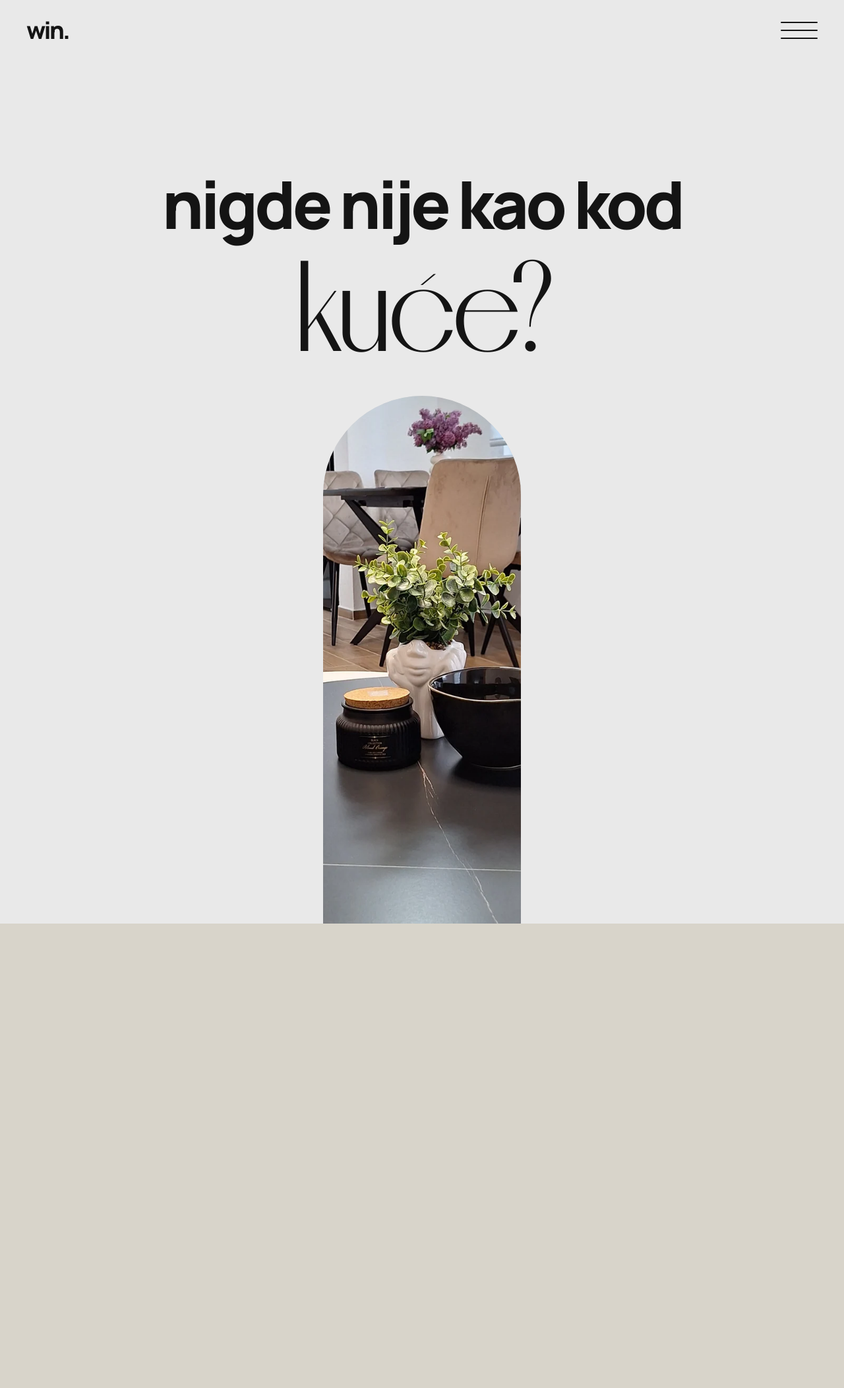
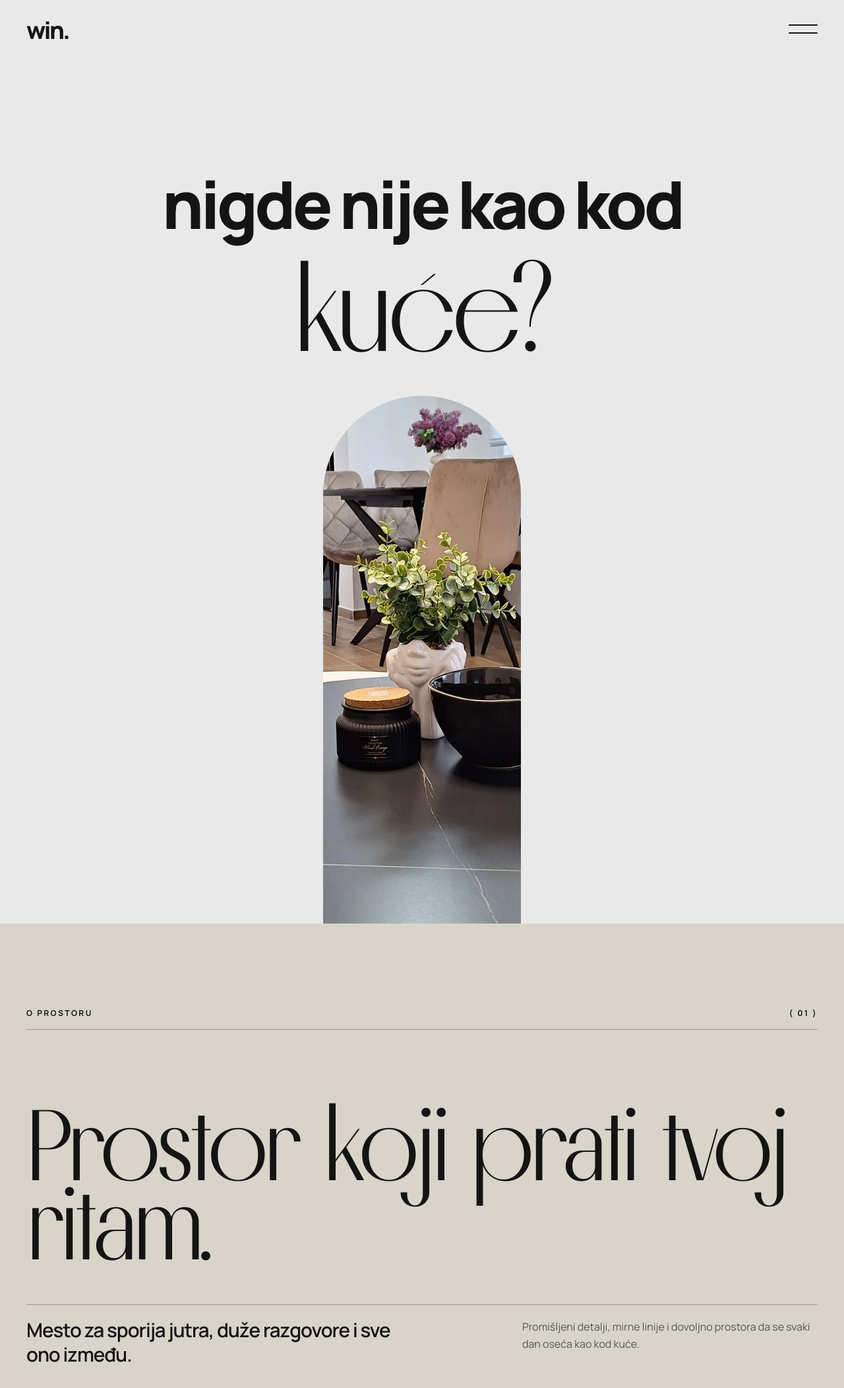
Before and after one commit to Ilija-hash/win, a React (Vite) app: page / in a window 1280 px wide. Shown: the top 2104 px of the page at 66% size. Built offline with nearby package versions, Linux system fonts and the light colour scheme.

Commit message:
refining

```diff
--- a/src/App.jsx
+++ b/src/App.jsx
@@ -132,16 +132,19 @@ function Cursor() {
       if (event.target.closest("a, button")) cursor.classList.add("is-hovering");
     };
     const onOut = (event) => {
-      if (event.target.closest("a, button")) cursor.classList.remove("is-hovering");
+      const target = event.target.closest("a, button");
+      // pointerout okida i pri prelasku na dete elementa - to nije napuštanje
+      if (target && !target.contains(event.relatedTarget)) cursor.classList.remove("is-hovering");
     };
 
     window.addEventListener("mousemove", onMove);
     document.documentElement.addEventListener("mouseleave", onLeave);
     document.documentElement.addEventListener("mouseenter", onEnter);
+    window.addEventListener("blur", onLeave);
     window.addEventListener("mousedown", onDown);
     window.addEventListener("mouseup", onUp);
-    document.addEventListener("mouseover", onOver);
-    document.addEventListener("mouseout", onOut);
+    document.addEventListener("pointerover", onOver);
+    document.addEventListener("pointerout", onOut);
     frame = requestAnimationFrame(render);
 
     return () => {
@@ -150,10 +153,11 @@ function Cursor() {
       window.removeEventListener("mousemove", onMove);
       document.documentElement.removeEventListener("mouseleave", onLeave);
       document.documentElement.removeEventListener("mouseenter", onEnter);
+      window.removeEventListener("blur", onLeave);
       window.removeEventListener("mousedown", onDown);
       window.removeEventListener("mouseup", onUp);
-      document.removeEventListener("mouseover", onOver);
-      document.removeEventListener("mouseout", onOut);
+      document.removeEventListener("pointerover", onOver);
+      document.removeEventListener("pointerout", onOut);
     };
   }, []);
 
@@ -192,13 +196,12 @@ function Header({ menuOpen, setMenuOpen }) {
       </a>
       <button
         type="button"
-        className={`menu-button relative h-7 w-11 sm:h-9 sm:w-14 ${menuOpen ? "is-open" : ""}`}
+        className={`menu-button relative h-6 w-9 sm:h-8 sm:w-11 ${menuOpen ? "is-open" : ""}`}
         aria-label={menuOpen ? "Zatvori meni" : "Otvori meni"}
         aria-expanded={menuOpen}
         aria-controls="brand-menu"
         onClick={() => setMenuOpen((open) => !open)}
       >
-        <span />
         <span />
         <span />
       </button>
@@ -209,15 +212,19 @@ function Header({ menuOpen, setMenuOpen }) {
 function BrandMenu({ open, onClose }) {
   const panelRef = useRef(null);
   const brandRef = useRef(null);
+  const hasOpened = useRef(false);
 
   useEffect(() => {
     const panel = panelRef.current;
     const brand = brandRef.current;
     const reduceMotion = window.matchMedia("(prefers-reduced-motion: reduce)").matches;
+    const themeColor = document.querySelector('meta[name="theme-color"]');
     const timeline = gsap.timeline();
 
     if (open) {
+      hasOpened.current = true;
       document.body.classList.add("menu-open");
+      if (themeColor) themeColor.content = "#101010";
       timeline.set(panel, { visibility: "visible" });
       timeline.fromTo(
         panel,
@@ -240,8 +247,10 @@ function BrandMenu({ open, onClose }) {
         },
         reduceMotion ? 0 : "-=0.25",
       );
+      timeline.call(() => brand.focus());
     } else {
       document.body.classList.remove("menu-open");
+      if (themeColor) themeColor.content = "#e9e9e9";
       timeline.to(brand, {
         yPercent: -80,
         opacity: 0,
@@ -255,6 +264,7 @@ function BrandMenu({ open, onClose }) {
         ease: "expo.inOut",
         onComplete: () => gsap.set(panel, { visibility: "hidden" }),
       });
+      if (hasOpened.current) document.querySelector(".menu-button")?.focus();
     }
 
     const onKeyDown = (event) => {
@@ -275,6 +285,7 @@ function BrandMenu({ open, onClose }) {
       id="brand-menu"
       className="invisible fixed inset-0 z-40 flex items-end overflow-hidden bg-[#101010] px-5 pb-8 text-[#e9e9e9] sm:px-8 sm:pb-12 lg:px-10 lg:pb-14"
       aria-hidden={!open}
+      inert={!open}
     >
       <div className="overflow-hidden">
         <a
@@ -414,27 +425,26 @@ function Hero({ ready }) {
         aria-labelledby="story-title"
         className="flex min-h-svh flex-col bg-[#d8d4ca] px-5 py-[clamp(5rem,10vw,9rem)] text-[#141414] sm:px-8 lg:px-10"
       >
-        {/* <div className="flex items-center justify-between border-b border-[#141414]/30 pb-4 text-[0.7rem] font-bold uppercase tracking-[0.2em] sm:text-xs"> */}
-        {/*   <p>O prostoru</p> */}
-        {/*   <p>( 01 )</p> */}
-        {/* </div> */}
-        {/**/}
-        {/* <h2 */}
-        {/*   id="story-title" */}
-        {/*   className="font-melodrama mt-[clamp(4rem,9vw,8rem)] max-w-[11ch] text-[clamp(4.5rem,12vw,11rem)] font-normal leading-[0.78] tracking-[-0.045em]" */}
-        {/* > */}
-        {/*   Prostor koji prati tvoj ritam. */}
-        {/* </h2> */}
-        {/**/}
-        {/* <div className="mt-auto grid gap-8 border-t border-[#141414]/30 pt-5 sm:grid-cols-2 lg:grid-cols-[1fr_0.65fr]"> */}
-        {/*   <p className="max-w-xl text-[clamp(1.25rem,2.3vw,2rem)] font-semibold leading-tight tracking-[-0.035em]"> */}
-        {/*     Mesto za sporija jutra, duže razgovore i sve ono između. */}
-        {/*   </p> */}
-        {/*   <p className="max-w-md text-sm leading-relaxed text-[#141414]/65 sm:justify-self-end sm:text-base"> */}
-        {/*     Promišljeni detalji, mirne linije i dovoljno prostora da se svaki */}
-        {/*     dan oseća kao kod kuće. */}
-        {/*   </p> */}
-        {/* </div> */}
+        <div className="flex items-center justify-between border-b border-[#141414]/30 pb-4 text-[0.7rem] font-bold uppercase tracking-[0.2em] sm:text-xs">
+          <p>O prostoru</p>
+          <p>( 01 )</p>
+        </div>
+
+        <h2
+          id="story-title"
+          className="font-melodrama mt-[clamp(4rem,9vw,8rem)] max-w-[11ch] text-[clamp(4.5rem,12vw,11rem)] font-normal leading-[0.78] tracking-[-0.045em]"
+        >
+          Prostor koji prati tvoj ritam.
+        </h2>
+
+        <div className="mt-auto grid gap-8 border-t border-[#141414]/30 pt-5 sm:grid-cols-2 lg:grid-cols-[1fr_0.65fr]">
+          <p className="max-w-xl text-[clamp(1.25rem,2.3vw,2rem)] font-semibold leading-tight tracking-[-0.035em]">
+            Mesto za sporija jutra, duže razgovore i sve ono između.
+          </p>
+          <p className="max-w-md text-sm leading-relaxed text-[#141414]/65 sm:justify-self-end sm:text-base">
+            Promišljeni detalji, mirne linije i dovoljno prostora da se svaki dan oseća kao kod kuće.
+          </p>
+        </div>
       </section>
     </main>
   );
--- a/src/styles.css
+++ b/src/styles.css
@@ -19,6 +19,7 @@
   background: #e9e9e9;
   font-synthesis: none;
   text-rendering: optimizeLegibility;
+  --cursor-color: #141414;
 }
 
 html {
@@ -55,14 +56,19 @@ body.menu-open {
   overflow: hidden;
 }
 
+/* Tamne površine: kursor se prebacuje na svetlu boju */
+html.is-loading,
+body.menu-open {
+  --cursor-color: #e9e9e9;
+}
+
 button,
 a {
   color: inherit;
 }
 
 .has-custom-cursor,
-.has-custom-cursor a,
-.has-custom-cursor button {
+.has-custom-cursor * {
   cursor: none;
 }
 
@@ -71,33 +77,35 @@ a {
   top: 0;
   left: 0;
   z-index: 99999;
-  width: 48px;
-  height: 48px;
+  width: 40px;
+  height: 40px;
   pointer-events: none;
-  color: #fff;
-  mix-blend-mode: difference;
+  color: var(--cursor-color);
+  transition: color 300ms ease;
   will-change: transform;
 }
 
 .custom-cursor::before {
   position: absolute;
-  top: -24px;
-  left: -24px;
-  width: 48px;
-  height: 48px;
+  top: -20px;
+  left: -20px;
+  width: 40px;
+  height: 40px;
   content: "";
   border-radius: 999px;
   background: currentColor;
-  transform: scale(0.6);
-  transition: transform 250ms ease-in-out, opacity 150ms ease;
+  opacity: 1;
+  transform: scale(0.3);
+  transition: transform 250ms ease-in-out, opacity 200ms ease;
 }
 
 .custom-cursor.is-hovering::before {
-  transform: scale(1.2);
+  opacity: 0.25;
+  transform: scale(1);
 }
 
 .custom-cursor.is-active::before {
-  transform: scale(0.5);
+  transform: scale(0.24);
 }
 
 .custom-cursor.is-hidden::before {
@@ -106,7 +114,7 @@ a {
 }
 
 .menu-button {
-  --menu-line-gap: 9px;
+  --menu-line-gap: 5px;
 }
 
 .menu-button span {
@@ -121,40 +129,35 @@ a {
   translate: 0 -50%;
   rotate: 0deg;
   scale: 1 1;
-  transition: translate 300ms cubic-bezier(0.76, 0, 0.24, 1) 140ms,
-    rotate 240ms cubic-bezier(0.76, 0, 0.24, 1),
-    scale 240ms cubic-bezier(0.76, 0, 0.24, 1) 80ms,
-    opacity 160ms ease 100ms;
+  /* zatvaranje: prvo se odrotiraju, pa se razmaknu */
+  transition: translate 280ms cubic-bezier(0.76, 0, 0.24, 1) 180ms,
+    rotate 280ms cubic-bezier(0.76, 0, 0.24, 1),
+    scale 280ms cubic-bezier(0.76, 0, 0.24, 1);
 }
 
 .menu-button span:nth-child(1) {
   translate: 0 calc(-50% - var(--menu-line-gap));
 }
 
-.menu-button span:nth-child(3) {
+.menu-button span:nth-child(2) {
   translate: 0 calc(-50% + var(--menu-line-gap));
 }
 
+/* otvaranje: prvo se spoje, pa rotiraju */
 .menu-button.is-open span {
-  transition-delay: 0ms, 150ms, 150ms, 60ms;
+  transition-delay: 0ms, 180ms, 180ms;
 }
 
 .menu-button.is-open span:nth-child(1) {
   translate: 0 -50%;
   rotate: 45deg;
-  scale: 0.84 1;
+  scale: 0.8 1;
 }
 
 .menu-button.is-open span:nth-child(2) {
   translate: 0 -50%;
-  opacity: 0;
-  scale: 0 1;
-}
-
-.menu-button.is-open span:nth-child(3) {
-  translate: 0 -50%;
   rotate: -45deg;
-  scale: 0.84 1;
+  scale: 0.8 1;
 }
 
 .loader-count {
@@ -167,7 +170,7 @@ a {
 
 @media (min-width: 640px) {
   .menu-button {
-    --menu-line-gap: 12px;
+    --menu-line-gap: 6px;
   }
 }
 
```
Also changed, not shown: 1 other file (tests, documents, lock files or other folders).
